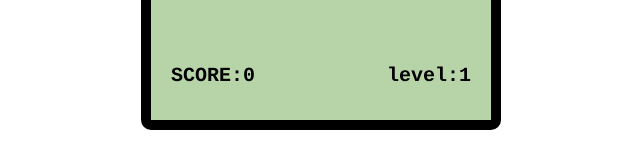
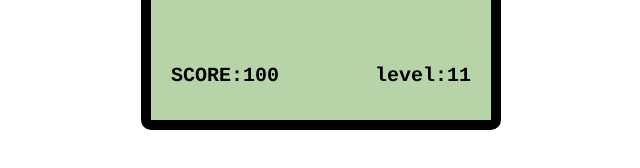
Before and after one commit to zff-programmer/ts-demo, a website built with webpack: page src/index.html in a window 1280 px wide. Shown: the part 350-518 px from the top of the page, 319-959 px from the left. Built offline with nearby package versions, Linux system fonts and the light colour scheme.

Commit message:
编写食物类和积分榜类

```diff
--- a/src/index.html
+++ b/src/index.html
@@ -26,10 +26,10 @@
     </div>
     <div id="score-panel">
       <div>
-        SCORE:<span>0</span>
+        SCORE:<span id="score">0</span>
       </div>
       <div>
-        level:<span>1</span>
+        level:<span id="level">1</span>
       </div>
     </div>
   </div>
--- a/src/index.ts
+++ b/src/index.ts
@@ -1 +1,71 @@
 import './style/index.less'
+
+// 食物类
+class Food {
+  element: HTMLElement
+  constructor() {
+    this.element = document.getElementById('food')!
+  }
+  get X() {
+    return this.element.offsetLeft
+  }
+
+  get Y() {
+    return this.element.offsetTop
+  }
+
+  change() {
+    // 随机生成一个位置
+    // 食物的最小位置是0，最大是290
+    // 蛇每次移动一格，一格是10
+
+    let top = Math.round(Math.random() * 29) * 10
+    let left = Math.round(Math.random() * 29) * 10
+    this.element.style.left = left + 'px'
+    this.element.style.top = top + 'px'
+  }
+}
+
+// const food = new Food()
+// console.log(food.X,food.Y)
+// food.change()
+
+// 积分榜
+class ScorePanel {
+  score = 0
+  level = 1
+  scoreEle: HTMLElement
+  levelEle: HTMLElement
+
+  maxLevel: number
+  upScore: number
+
+  constructor(maxLevel: number = 10, upScore: number = 10) {
+    this.scoreEle = document.getElementById('score')!
+    this.levelEle = document.getElementById('level')!
+    this.maxLevel = maxLevel
+    this.upScore = upScore
+  }
+
+  addScore() {
+    this.scoreEle.innerHTML = ++this.score + ''
+    if (this.score % this.upScore == 0) {
+      this.levelUp()
+      console.log('levelup')
+    }
+  }
+
+  levelUp() {
+    if (this.level <= this.maxLevel) {
+      this.levelEle.innerHTML = ++this.level + ''
+    }
+  }
+}
+
+const scorePan = new ScorePanel()
+for (let i = 0; i < 100; i++) {
+  scorePan.addScore()
+}
+// scorePan.addScore()
+// scorePan.addScore()
+// scorePan.addScore()
```
